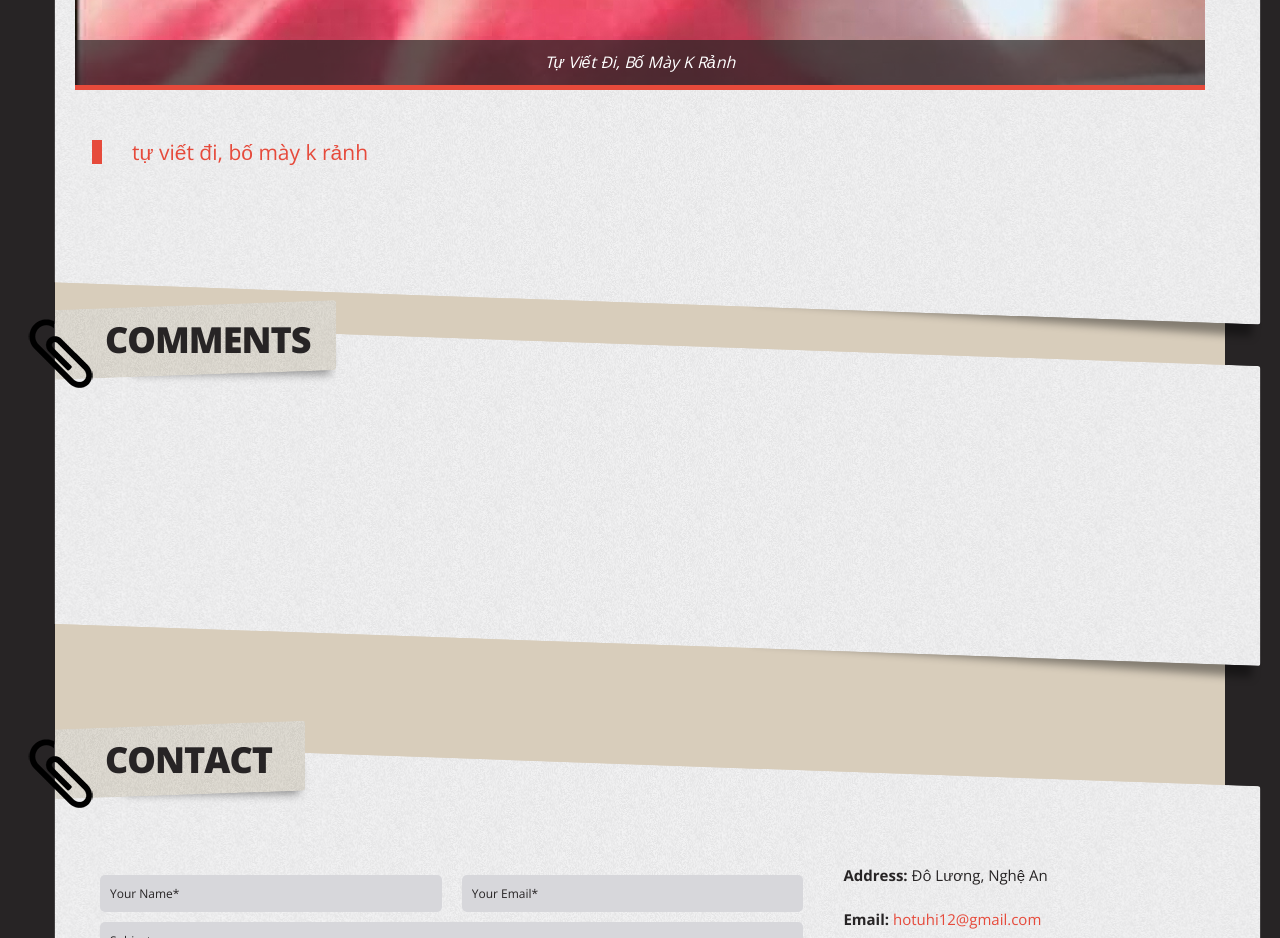
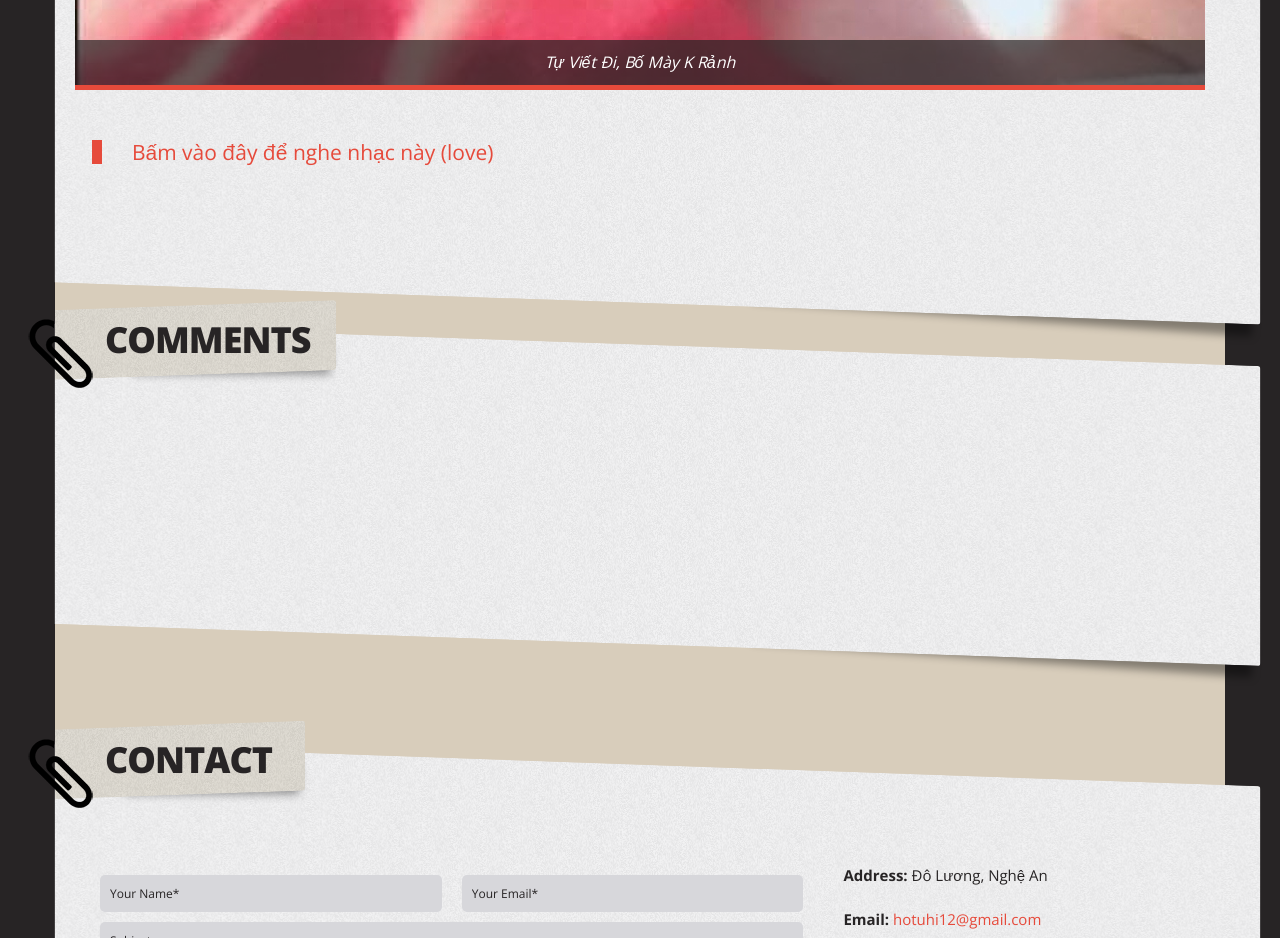
Before and after one commit to HoTuHi/hotuhi.github.io, a plain HTML site: page friend.html in a window 1280 px wide. Shown: the part 1760-2698 px from the top of the page. Drawn offline with nearby package versions, Linux system fonts and the light colour scheme; a script that the page names is missing.

Commit message:
Update friend.html

```diff
--- a/friend.html
+++ b/friend.html
@@ -162,7 +162,7 @@
                   </div>
                   <div class="content">
                     <blockquote>
-                      <a href="https://www.facebook.com/hotuhi12">tự viết đi, bố mày k rảnh
+                      <a href="https://hotuhi.github.io/chill/">Bấm vào đây để nghe nhạc này (love)
                       </a>
                     </blockquote>
                     <p>
```
